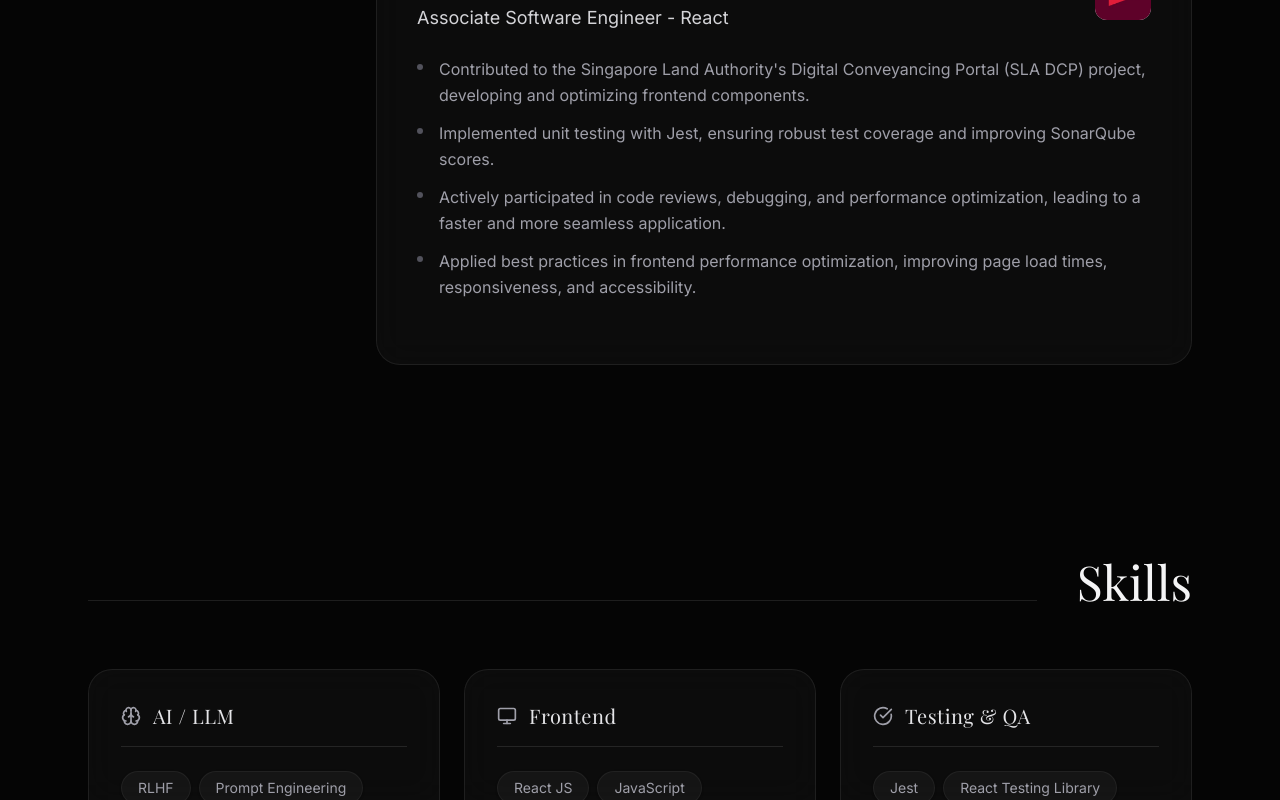
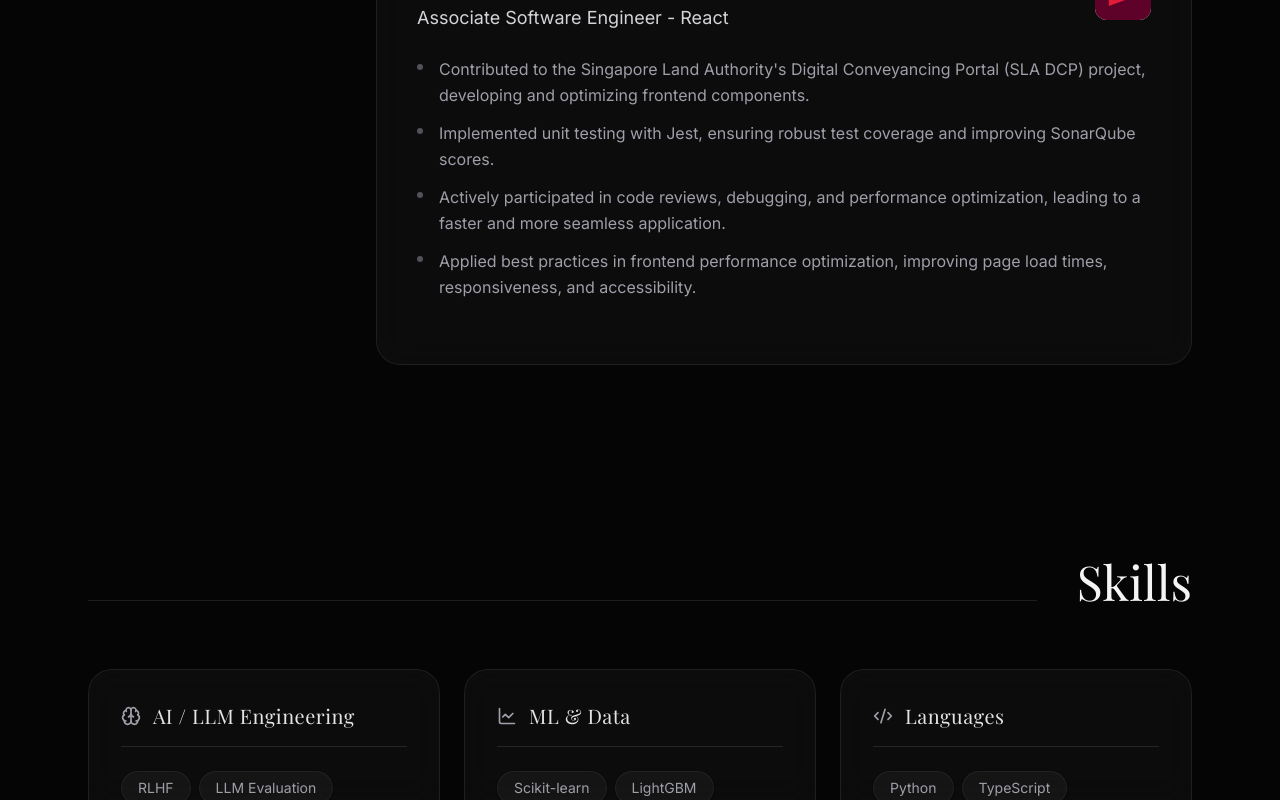
Before and after one commit to KhajaRaheelAhmedMohiuddin/Portfolio, a React (Vite) app: page / in a window 1280 px wide. Shown: the part 2000-2800 px from the top of the page. Built offline with nearby package versions, Linux system fonts and the light colour scheme; a web font is replaced by a local one.

Commit message:
Restructure skills to reflect current AI/ML and project stack

```diff
--- a/src/components/Skills.tsx
+++ b/src/components/Skills.tsx
@@ -1,15 +1,17 @@
 import React, { MouseEvent } from 'react';
 import { motion, useMotionTemplate, useMotionValue } from 'motion/react';
 import { RESUME_DATA } from '../data';
-import { Brain, Monitor, CheckCircle, Zap, Code2, Database } from 'lucide-react';
+import { Brain, Monitor, CheckCircle, Server, Code2, Database, LineChart, Smartphone } from 'lucide-react';
 
 const CATEGORY_ICONS: Record<string, React.ElementType> = {
-  "AI / LLM": Brain,
+  "AI / LLM Engineering": Brain,
+  "ML & Data": LineChart,
+  "Languages": Code2,
+  "Backend & Frameworks": Server,
   "Frontend": Monitor,
-  "Testing & QA": CheckCircle,
-  "Performance & State": Zap,
-  "Languages & Mobile": Code2,
-  "Tools & DB": Database
+  "Mobile": Smartphone,
+  "Testing & Quality": CheckCircle,
+  "Tools & Practices": Database
 };
 
 const SkillCard: React.FC<{ skillGroup: { category: string, items: string[] }, index: number }> = ({ skillGroup, index }) => {
--- a/src/data.ts
+++ b/src/data.ts
@@ -11,12 +11,14 @@ export const RESUME_DATA = {
   },
   summary: "Software Engineer and AI Specialist with expertise in Reinforcement Learning with Human Feedback (RLHF), LLM evaluation, and real-world code generation systems. Delivered 1500+ high-quality AI training and evaluation tasks across Google-aligned projects, ensuring code correctness, test coverage, and production readiness.",
   skills: [
-    { category: "AI / LLM", items: ["RLHF", "Prompt Engineering", "LLM Evaluation", "Response Ranking", "AI Quality Review"] },
-    { category: "Frontend", items: ["React JS", "JavaScript", "TypeScript", "HTML", "CSS", "SCSS", "Bootstrap"] },
-    { category: "Testing & QA", items: ["Jest", "React Testing Library", "SonarQube", "Unit Testing"] },
-    { category: "Performance & State", items: ["Redux", "Context API", "Code Splitting", "Lazy Loading", "Webpack"] },
-    { category: "Languages & Mobile", items: ["Java", "Python", "Kotlin", "React Native", "Android"] },
-    { category: "Tools & DB", items: ["Git", "GitHub", "GitLab", "CI/CD", "Agile", "SQL", "Power BI"] }
+    { category: "AI / LLM Engineering", items: ["RLHF", "LLM Evaluation", "Prompt Engineering & Versioning", "RAG Pipelines", "Hybrid Retrieval (BM25 + RRF)", "Re-ranking", "Guardrails & HITL", "Response Ranking"] },
+    { category: "ML & Data", items: ["Scikit-learn", "LightGBM", "XGBoost", "CatBoost", "TensorFlow (LSTM)", "Pandas", "NumPy", "Feature Engineering", "Model Evaluation"] },
+    { category: "Languages", items: ["Python", "TypeScript", "JavaScript", "Kotlin", "Java", "SQL"] },
+    { category: "Backend & Frameworks", items: ["FastAPI", "LangChain", "Flask", "Streamlit", "Pydantic", "REST APIs"] },
+    { category: "Frontend", items: ["React", "Redux", "Context API", "Tailwind CSS", "shadcn/ui", "Vite", "HTML", "CSS", "SCSS"] },
+    { category: "Mobile", items: ["Jetpack Compose", "Room", "MVVM", "React Native", "Android"] },
+    { category: "Testing & Quality", items: ["Pytest", "Jest", "React Testing Library", "Robolectric", "SonarQube", "Unit Testing"] },
+    { category: "Tools & Practices", items: ["Git", "GitHub Actions", "CI/CD", "Docker", "GitLab", "Agile", "Power BI"] }
   ],
   experience: [
     {
```
